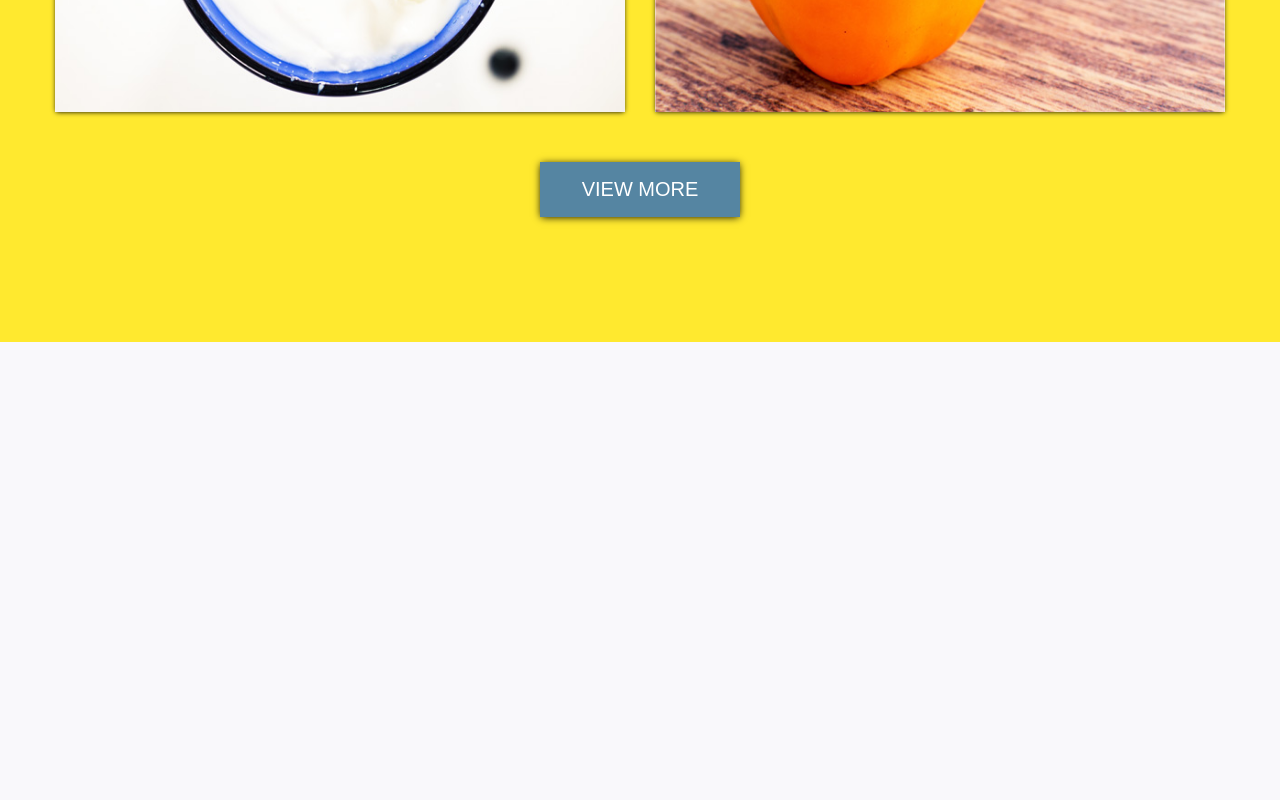
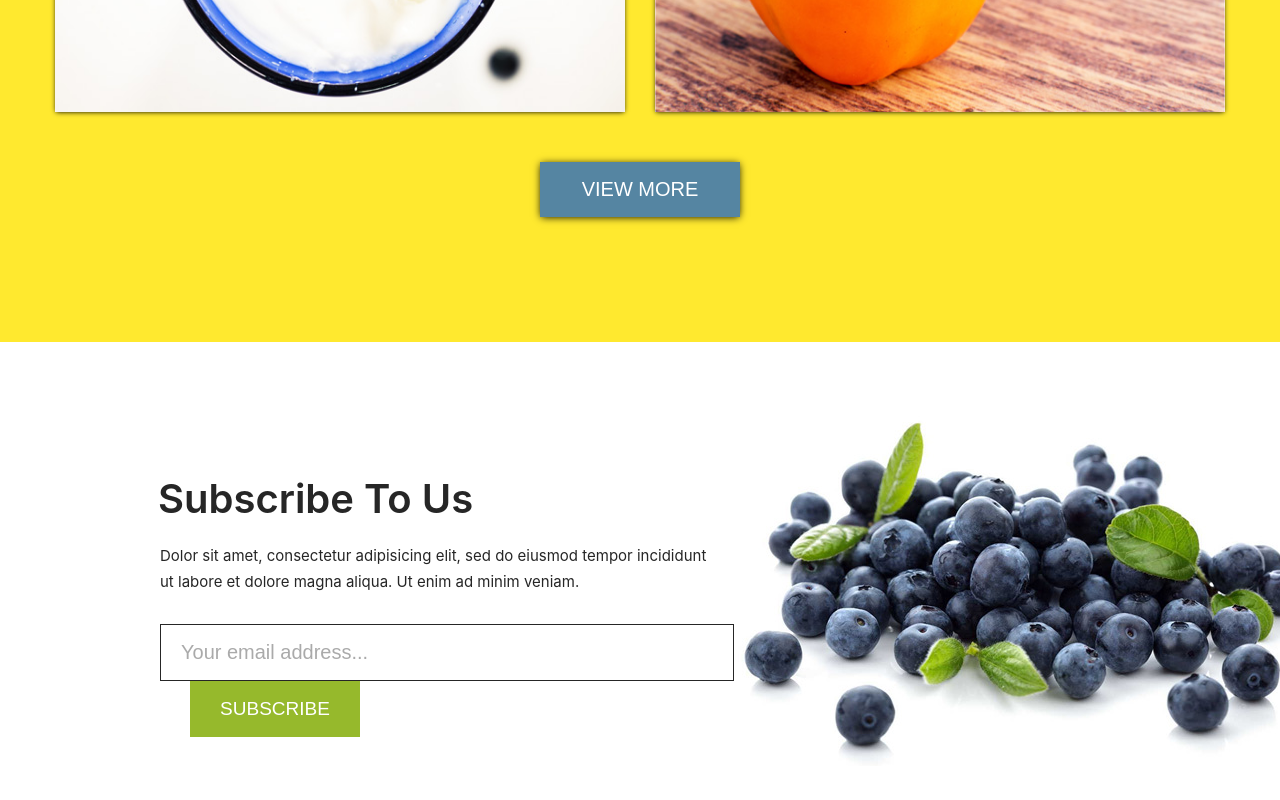
Before and after one commit to MaksLazarchuk/Services, a React (Create React App) app: page / in a window 1280 px wide. Shown: the part 3838-4638 px from the top of the page. Before the commit the page ends 4180 px from the top, so only its background shows below. Built offline with nearby package versions, Linux system fonts and the light colour scheme.

Commit message:
box5: text, input, button, img

```diff
--- a/src/App.js
+++ b/src/App.js
@@ -4,6 +4,7 @@ import Home from "./components/article/box1/Home.js";
 import About from "./components/article/box2/About.js";
 import Services from "./components/article/box3/Services.js";
 import Gallery from "./components/article/box4/Gallery.js";
+import Subscribe from "./components/article/box5/Subscribe.js";
 
 function App() {
   return (
@@ -13,6 +14,7 @@ function App() {
       <About />
       <Services />
       <Gallery />
+      <Subscribe />
     </div>
   );
 }
--- /dev/null
+++ b/src/components/article/box5/Subscribe.css
@@ -0,0 +1,67 @@
+.box5 {
+  width: 100%;
+  height: 500px;
+  margin: 0 auto;
+  position: relative;
+  background-color: #ffffff;
+}
+.box5 .container {
+  max-width: 1600px;
+  position: relative;
+  margin: 0 auto;
+  display: flex;
+  justify-content: space-between;
+}
+.img-box5 {
+  position: relative;
+}
+.subscribe-container-box5 {
+  position: relative;
+  width: 780px;
+  height: 220px;
+  margin-top: 140px;
+  margin-left: 160px;
+}
+.text-container-box5 {
+  width: 550px;
+}
+.title-box5 {
+  font-size: 40px;
+  font-weight: 600;
+  margin-top: -8px;
+  margin-left: -2px;
+  color: #262626;
+  position: relative;
+}
+.text-box5 {
+  font-size: 15px;
+  margin-top: -20px;
+  color: #262626;
+  line-height: 1.7;
+  position: relative;
+}
+.email-sub {
+  width: 550px;
+  padding-left: 20px;
+  height: 53px;
+  border: 1px solid #262626;
+  margin-top: 15px;
+  font-size: 20px;
+  color: #262626;
+  outline-color: #68930d;
+}
+.email-sub::placeholder {
+  color: #aaaaaa;
+}
+.subscribe-button {
+  margin-left: 30px;
+  width: 170px;
+  height: 56px;
+  border: none;
+  background-color: #96b92c;
+  color: white;
+  font-size: 19px;
+}
+.subscribe-button:hover {
+    background-color: #68930d;
+}
--- /dev/null
+++ b/src/components/article/box5/Subscribe.js
@@ -0,0 +1,36 @@
+import "./Subscribe.css";
+import ImgBox5 from "../../../media/img-box5.jpg";
+import "../../../fonts.css";
+
+function Subscribe() {
+  return (
+    <div className="box5">
+      <div className="container">
+        <div className="subscribe-container-box5">
+          <div className="text-container-box5">
+            <p className="title-box5">Subscribe To Us</p>
+            <p className="text-box5">
+              Dolor sit amet, consectetur adipisicing elit, sed do eiusmod
+              tempor incididunt ut labore et dolore magna aliqua. Ut enim ad
+              minim veniam.
+            </p>
+          </div>
+          <form>
+            <input
+              type="email"
+              className="email-sub"
+              placeholder="Your email address..."
+              required
+            />
+            <button type="submit" className="subscribe-button">
+              SUBSCRIBE
+            </button>
+          </form>
+        </div>
+        <img className="img-box5" src={ImgBox5} alt="background" />
+      </div>
+    </div>
+  );
+}
+
+export default Subscribe;
```
Also changed, not shown: src/media/img-box5.jpg (added).
